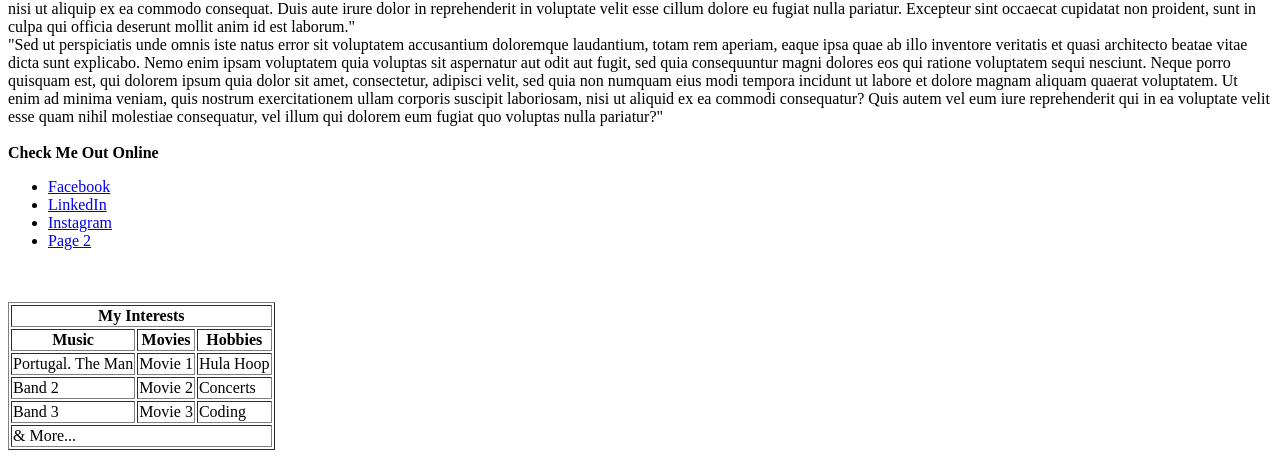
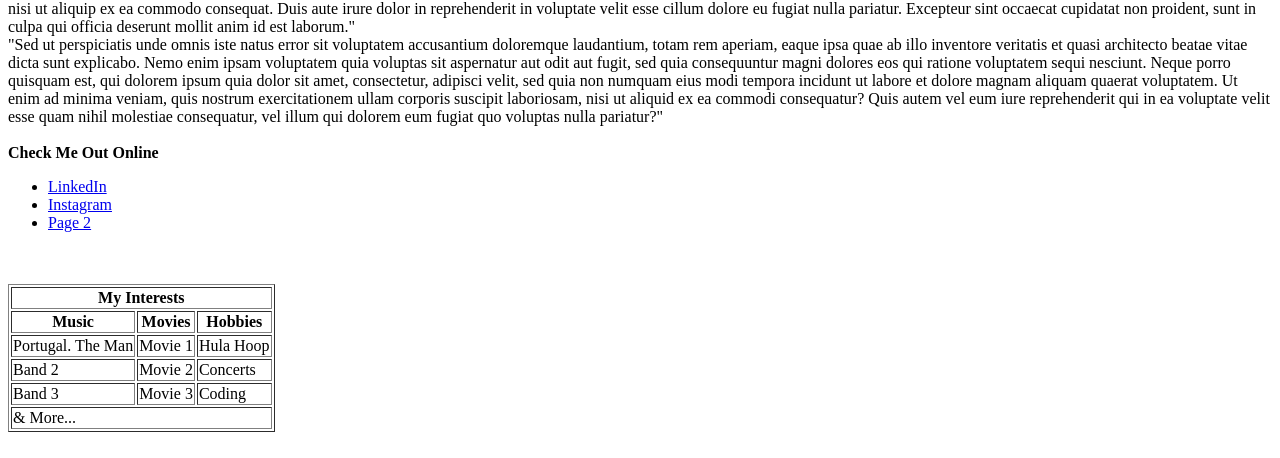
Before and after one commit to veronicahamilton88/veronicahamilton88.github.io, a plain HTML site: page index.html in a window 1280 px wide. Shown: the part 383-841 px from the top of the page. Drawn offline with Linux system fonts and the light colour scheme.

Commit message:
Updated my social media links

```diff
--- a/index.html
+++ b/index.html
@@ -18,10 +18,9 @@
     <strong> Check Me Out Online</strong>
     <br>
     <ul>
-        <li><a href="http://www.Facebook.com">Facebook</a></li>
-        <li><a href="http://www.LinkedIn.com">LinkedIn</a></li>
-        <li><a href="http://www.Instagram.com">Instagram</a></li>
-        <li><a href="page2.html">Page 2</a></li>
+      <li><a href="https://www.linkedin.com/in/veronica-hamilton-cam-79023b61/">LinkedIn</a></li>
+      <li><a href="https://www.instagram.com/sacredveeometry/">Instagram</a></li>
+      <li><a href="page2.html">Page 2</a></li>
     </ul>
     <br>
     <br>
```
